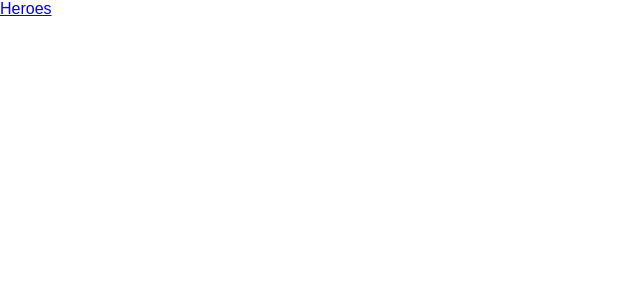
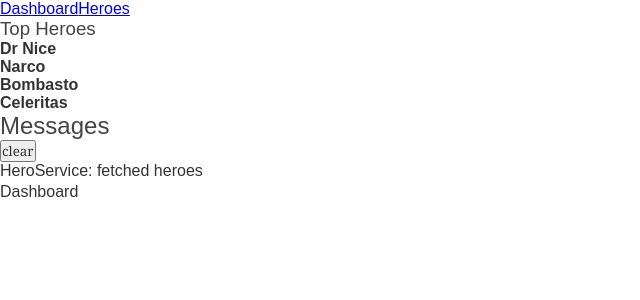
Before and after one commit to m374011987/my-angular, an Angular app: page /dashboard in a window 1280 px wide. Before the commit this address led to /. Shown: the top 300 px of the page, without its empty margins (0-640 px from the left). Built offline with nearby package versions, Linux system fonts and the light colour scheme.

Commit message:
添加dashboard

```diff
--- a/src/app/app-routing.module.ts
+++ b/src/app/app-routing.module.ts
@@ -1,10 +1,12 @@
+import { DashboardComponent } from './dashboard/dashboard.component';
 import { HerosComponent } from './heros/heros.component';
 import { NgModule } from '@angular/core';
 import { Routes, RouterModule } from '@angular/router';
 
 
 const routes: Routes = [
-  { path: 'heroes', component: HerosComponent }
+  { path: 'heroes', component: HerosComponent },
+  { path: 'dashboard', component: DashboardComponent }
 ];
 
 @NgModule({
--- a/src/app/app.component.html
+++ b/src/app/app.component.html
@@ -1,5 +1,6 @@
 <nav>
+    <a routerLink="/dashboard">Dashboard</a>
     <a routerLink="/heroes">Heroes</a>
 </nav>
 <router-outlet></router-outlet>
-<app-messages></app-messages>
+<app-messages></app-messages>Dashboard
--- a/src/app/app.module.ts
+++ b/src/app/app.module.ts
@@ -7,13 +7,15 @@ import { AppComponent } from './app.component';
 import { HerosComponent } from './heros/heros.component';
 import { HeroDetailComponent } from './hero-detail/hero-detail.component';
 import { MessagesComponent } from './messages/messages.component';
+import { DashboardComponent } from './dashboard/dashboard.component';
 
 @NgModule({
   declarations: [
     AppComponent,
     HerosComponent,
     HeroDetailComponent,
-    MessagesComponent
+    MessagesComponent,
+    DashboardComponent
   ],
   imports: [
     BrowserModule,
--- /dev/null
+++ b/src/app/dashboard/dashboard.component.html
@@ -0,0 +1,8 @@
+<h3>Top Heroes</h3>
+<div class="grid grid-pad">
+  <a *ngFor="let hero of heroes" class="col-1-4">
+    <div class="module hero">
+      <h4>{{hero.name}}</h4>
+    </div>
+  </a>
+</div>
--- /dev/null
+++ b/src/app/dashboard/dashboard.component.ts
@@ -0,0 +1,19 @@
+import { Component, OnInit } from '@angular/core';
+import { HeroService } from './../hero.service';
+import { Hero } from './../hero';
+
+@Component({
+  selector: 'app-dashboard',
+  templateUrl: './dashboard.component.html',
+  styleUrls: ['./dashboard.component.css']
+})
+export class DashboardComponent implements OnInit {
+  heroes: Hero[];
+
+  constructor(private heroService: HeroService) { }
+
+  ngOnInit(): void {
+    this.heroService.getHeroes().subscribe((ones) => this.heroes = ones.filter((one, idx) => { return idx < 4 }));
+  }
+
+}
```
Also changed, not shown: src/app/dashboard/dashboard.component.css (added), 1 other file (tests, documents, lock files or other folders).
